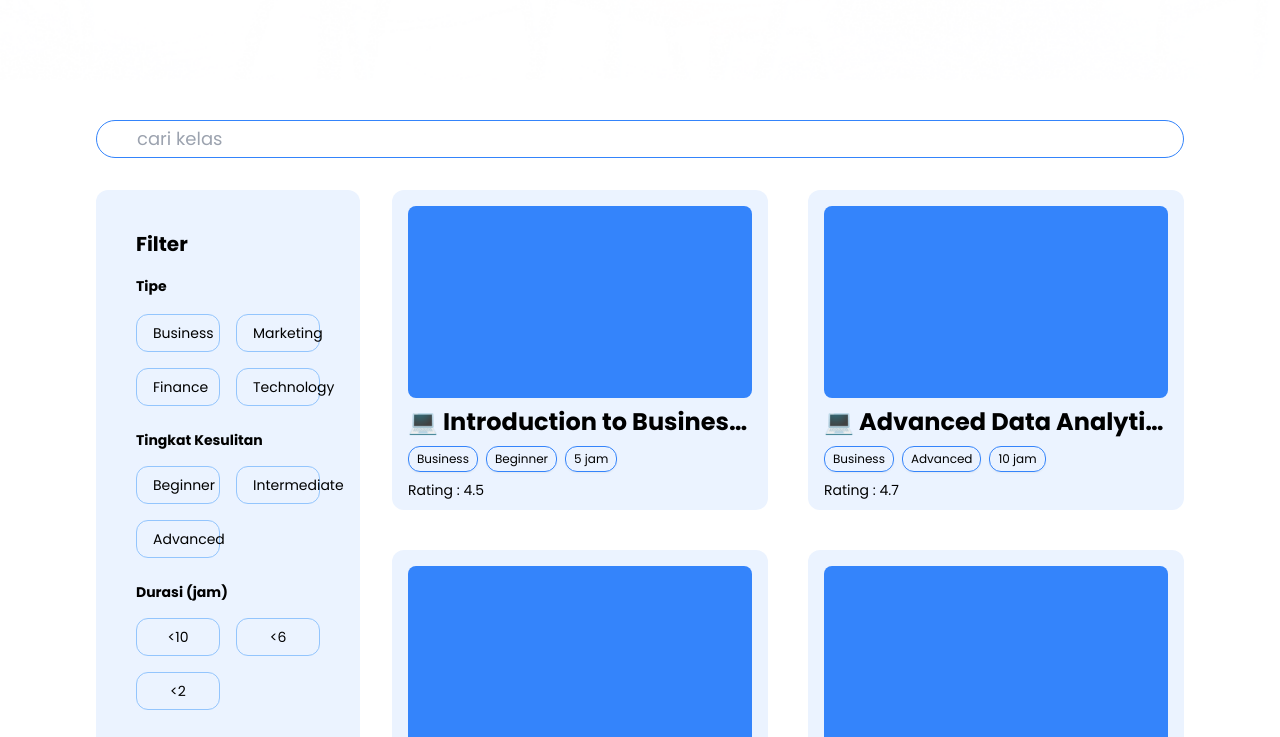
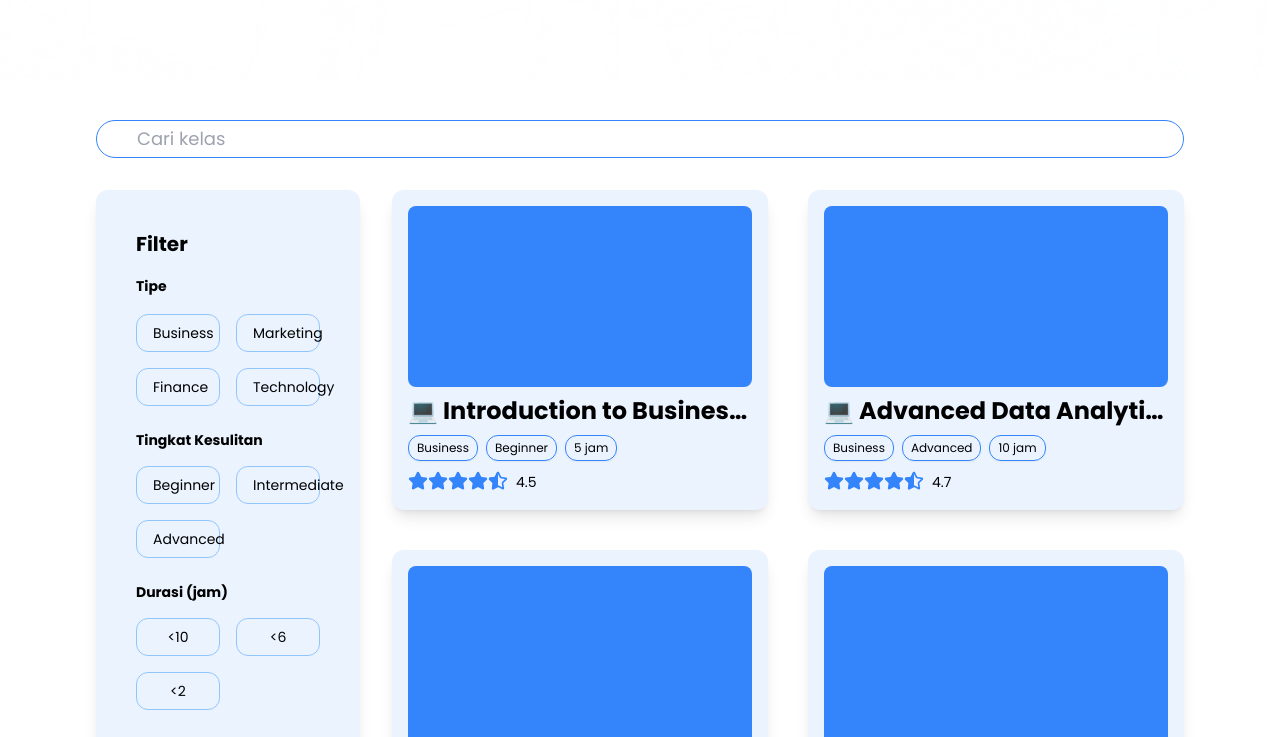
Before and after one commit to syaquiii/innovaspace, a Next.js app: page /kelas in a window 1280 px wide. Shown: the part 720-1457 px from the top of the page. Built offline with nearby package versions, Linux system fonts and the light colour scheme.

Commit message:
ADD : fitur search course

```diff
--- a/src/app/home/components/Langganan.tsx
+++ b/src/app/home/components/Langganan.tsx
@@ -19,13 +19,13 @@ const Langganan: React.FC = () => {
             Join <span className="text-normal-default">Innova Space</span> now!
           </h2>
         </div>
-        <div className="lg:flex flex flex-col-reverse lg:flex-row gap-x-10 justify-between lg:mt-20">
-          <div className="lg:w-4/5 grid lg:grid-cols-3 gap-24 lg:gap-8">
+        <div className="lg:flex lg:px-32 lg:flex-col-reverse flex flex-col-reverse gap-x-10 justify-between lg:mt-0">
+          <div className="lg:w-full grid lg:grid-cols-3 gap-24 lg:gap-8">
             {Subslist.map((item: Tsubslist) => (
               <SubscriptionCard subs={item} key={item.id} />
             ))}
           </div>
-          <div className="lg:w-1/5 mt-24 mb-16 flex flex-row lg:flex-col justify-center">
+          <div className="lg:w-full mt-24 mb-16 flex  w-full text-center justify-center">
             <h2 className="font-bold text-4xl lg:text-6xl">Subsc</h2>
             <h2 className="font-bold text-4xl lg:text-6xl">ription</h2>
           </div>
--- a/src/app/kelas/components/Content.tsx
+++ b/src/app/kelas/components/Content.tsx
@@ -7,8 +7,8 @@ interface ContentProps {
 }
 const Content: React.FC<ContentProps> = ({ courses }) => {
   return (
-    <div className="lg:flex  lg:w-full  justify-between gap-8 ">
-      <div className="w-full  grid lg:w-full lg:grid-cols-2 gap-10">
+    <div className="lg:flex w-full  lg:w-full  justify-between gap-8 ">
+      <div className="w-ful  grid lg:w-full lg:grid-cols-2 gap-10">
         {courses.map((item) => (
           <Link key={item.id_course} href={`/kelas/${item.id_course}`}>
             <KelasCard kelas={item} />
--- a/src/app/kelas/components/Filter.tsx
+++ b/src/app/kelas/components/Filter.tsx
@@ -1,9 +1,9 @@
-import React, { useEffect, useState } from "react";
+import React from "react";
 import { Course } from "@/type/TDummyData";
 import { FilterButton } from "./FilterButton";
-import { useFilterCourses } from "@/hooks/useFilterCourse";
 import { FilterData } from "@/data/FilterData";
 import { getDurationLabel } from "@/utils/durationLabels";
+import { useFilter } from "@/hooks/useFilterCourse";
 
 interface FilterProps {
   courses: Course[];
@@ -14,28 +14,11 @@ export const Filter: React.FC<FilterProps> = ({
   courses,
   setFilteredCourses,
 }) => {
-  const [filters, setFilters] = useState<{ [key: string]: string | null }>({
-    category: null,
-    difficulty: null,
-    duration: null,
-  });
-
-  const filteredCourses = useFilterCourses(courses, filters);
-
-  useEffect(() => {
-    setFilteredCourses(filteredCourses);
-  }, [filteredCourses, setFilteredCourses]);
-
-  const handleClick = (filterType: string, value: string) => {
-    setFilters((prevFilters) => ({
-      ...prevFilters,
-      [filterType]: prevFilters[filterType] === value ? null : value,
-    }));
-  };
+  const { filters, handleClick } = useFilter(courses, setFilteredCourses);
 
   return (
     <div className={`w-full h-full`}>
-      <div className="bg-light-defaul rounded-xl bg-light-default w-full min-h-[30rem] p-10 ">
+      <div className="bg-light-default rounded-xl shadow-lg w-full min-h-[30rem] p-10 ">
         <p className="text-xl font-bold mb-4">Filter</p>
 
         <span className="text-sm font-bold">Tipe</span>
--- a/src/app/kelas/components/KelasCard.tsx
+++ b/src/app/kelas/components/KelasCard.tsx
@@ -1,5 +1,6 @@
 import { Course } from "@/type/TDummyData";
 import React, { FC } from "react";
+import StarRating from "./StarRating";
 
 type KelasCard = {
   kelas: Course;
@@ -7,10 +8,10 @@ type KelasCard = {
 
 const KelasCard: FC<KelasCard> = (kelas) => {
   return (
-    <div className="w-full lg:flex-col  hover:scale-105 transition-all hover:bg-light-hover cursor-pointer lg:h-[20rem] lg:items-start bg-light-default overflow-hidden lg:p-4 p-4 md:p-6 min-h-24  gap-2 rounded-xl flex items-center">
+    <div className="w-full lg:flex-col  hover:scale-105 transition-all hover:bg-light-hover cursor-pointer lg:h-[20rem] lg:items-start shadow-lg bg-light-default overflow-hidden lg:pb-8 lg:p-4 p-4 md:p-6 min-h-24  gap-2 rounded-xl flex items-center">
       <div className="w-2/6 lg:w-full lg:h-2/3   aspect-square h-fit rounded-lg  bg-normal-default"></div>
-      <div className="w-4/6 lg:w-full">
-        <h4 className="font-bold text-sm md:text-2xl   lg:truncate">
+      <div className="w-4/6  lg:w-full">
+        <h4 className="font-bold text-xs md:text-2xl    lg:truncate">
           💻 {kelas.kelas.nama}
         </h4>
         <div className="text-[8px] flex gap-2 md:text-sm flex-wrap lg:text-xs my-2">
@@ -24,10 +25,16 @@ const KelasCard: FC<KelasCard> = (kelas) => {
             {kelas.kelas.duration} jam
           </span>
         </div>
-
-        <p className="text-xs md:text-sm mt-2 flex items-center">
-          Rating : {kelas.kelas.rating}
-        </p>
+        <div className="flex items-center gap-2">
+          <StarRating
+            className="w-4 h-4 lg:h-5 lg:w-5"
+            key={null}
+            rating={kelas.kelas.rating}
+          />
+          <span className="text-[10px] lg:text-sm mt-[3px]">
+            {kelas.kelas.rating}
+          </span>
+        </div>
       </div>
     </div>
   );
--- /dev/null
+++ b/src/app/kelas/components/Search.tsx
@@ -0,0 +1,22 @@
+import React from "react";
+import { Input } from "@/components/ui/InputField";
+
+interface SearchProps {
+  searchQuery: string;
+  onSearchChange: (query: string) => void;
+}
+
+export const Search: React.FC<SearchProps> = ({
+  searchQuery,
+  onSearchChange,
+}) => {
+  return (
+    <Input
+      variant={"outline"}
+      className="w-full "
+      placeholder="Cari kelas"
+      value={searchQuery}
+      onChange={(e) => onSearchChange(e.target.value)}
+    />
+  );
+};
--- /dev/null
+++ b/src/app/kelas/components/StarRating.tsx
@@ -0,0 +1,51 @@
+import { Star, StarHalf } from "lucide-react";
+import React from "react";
+
+const StarRating = ({
+  rating,
+  className,
+}: {
+  rating: number;
+  className: string;
+}) => {
+  const fullStars = Math.floor(rating);
+  const hasHalfStar = rating % 1 !== 0;
+  const emptyStars = 5 - fullStars - (hasHalfStar ? 1 : 0);
+
+  const stars = [];
+
+  // Add full stars
+  for (let i = 0; i < fullStars; i++) {
+    stars.push(
+      <span key={`full-${i}`} className="star full">
+        <Star fill="#3484fb" className={`${className} text-normal-default`} />
+      </span>
+    );
+  }
+
+  // Add half star (if applicable)
+  if (hasHalfStar) {
+    stars.push(
+      <span key="half" className="star half relative">
+        <StarHalf
+          fill="#3484fb"
+          className={`${className} text-normal-default`}
+        />
+        <Star className={`${className} absolute top-0 text-normal-default`} />
+      </span>
+    );
+  }
+
+  // Add empty stars
+  for (let i = 0; i < emptyStars; i++) {
+    stars.push(
+      <span key={`empty-${i}`} className={`${className} text-normal-default`}>
+        <Star className={`${className} text-normal-default`} />
+      </span>
+    );
+  }
+
+  return <div className="flex">{stars}</div>;
+};
+
+export default StarRating;
--- a/src/app/kelas/page.tsx
+++ b/src/app/kelas/page.tsx
@@ -1,32 +1,41 @@
 "use client";
 import Hero from "./components/Hero";
 import Content from "./components/Content";
-import { Input } from "@/components/ui/InputField";
 import { useKelasContext } from "@/hooks/useKelasContext";
 import { useState } from "react";
 import { MobileFilter } from "./components/MobileFilter";
 import { Filter } from "./components/Filter";
+import { Search } from "./components/Search";
+import { handleSearch } from "@/utils/handleSearch";
 
 const Page = () => {
   const { kelas } = useKelasContext();
   const courseData = kelas;
   const [filteredCourses, setFilteredCourses] = useState(kelas);
+  const [searchQuery, setSearchQuery] = useState("");
 
   return (
     <section className="h-fit">
       <Hero />
       <div className="min-h-[50rem] lg:py-10 py-4 bg-white mycontainer">
         <div className="mb-8 flex lg:block justify-between gap-4 items-center">
-          <Input
-            variant={"outline"}
-            className="w-full"
-            placeholder="cari kelas"
-          ></Input>
+          <Search
+            searchQuery={searchQuery}
+            onSearchChange={(query) =>
+              handleSearch(
+                query,
+                courseData,
+                setSearchQuery,
+                setFilteredCourses
+              )
+            }
+          />
           <MobileFilter
             courses={courseData}
             setFilteredCourses={setFilteredCourses}
           />
         </div>
+
         <div className="flex gap-8">
           <div className="hidden lg:block w-1/3">
             <Filter
@@ -34,6 +43,7 @@ const Page = () => {
               setFilteredCourses={setFilteredCourses}
             />
           </div>
+
           <Content courses={filteredCourses} />
         </div>
       </div>
--- a/src/components/Navbar.tsx
+++ b/src/components/Navbar.tsx
@@ -69,7 +69,7 @@ const Navbar: React.FC = () => {
     >
       {isOpen && <MobileNavbar />}
 
-      <div className="hidden fixed lg:w-full xl:w-[70rem]  md:w-full mycontainer mt-10 font-semibold md:text-md lg:text-md xl:text-xl bg-light-default md:flex justify-between h-20 rounded-3xl lg:px-8 items-center">
+      <div className="hidden fixed lg:w-full xl:w-[70rem]  md:w-full mycontainer mt-10 font-semibold md:text-md lg:text-md xl:text-xl shadow-2xl bg-light-default md:flex justify-between h-20 rounded-3xl lg:px-8 items-center">
         <Logo size="normal" style="dark" />
         <ul className="flex lg:gap-8 md:gap-4 xl:gap-16">
           {navlink.map((item) => (
@@ -101,7 +101,7 @@ const Navbar: React.FC = () => {
       </div>
       <div
         className={`md:hidden m-4 rounded-lg ${
-          isOpen ? "bg-opacity-0" : "bg-normal-default"
+          isOpen ? "bg-opacity-0" : "bg-normal-default "
         } text-white fixed`}
       >
         <Hamburger
--- a/src/data/DummyData.ts
+++ b/src/data/DummyData.ts
@@ -24,7 +24,7 @@ export const dummyData = {
       email: "dummy@mail.com",
       username: "dummy dummy",
       password: "dummydummy",
-      nama: "John Doe",
+      nama: "Dika alfahrezi",
       institusi: "ABC University",
       bidang_bisnis: "Technology",
       preferensi: "AI",
--- a/src/hooks/useFilterCourse.ts
+++ b/src/hooks/useFilterCourse.ts
@@ -1,11 +1,15 @@
-import { useEffect, useState } from "react";
+import { useState, useEffect } from "react";
 import { Course } from "@/type/TDummyData";
 
-export const useFilterCourses = (
+export const useFilter = (
   courses: Course[],
-  filters: { [key: string]: string | null }
+  setFilteredCourses: (courses: Course[]) => void
 ) => {
-  const [filteredCourses, setFilteredCourses] = useState<Course[]>([]);
+  const [filters, setFilters] = useState<{ [key: string]: string | null }>({
+    category: null,
+    difficulty: null,
+    duration: null,
+  });
 
   useEffect(() => {
     const filtered = courses.filter((course) => {
@@ -13,11 +17,21 @@ export const useFilterCourses = (
         (!filters.category || course.kategori === filters.category) &&
         (!filters.difficulty ||
           course.tingkat_kesulitan === filters.difficulty) &&
-        (!filters.duration || course.duration < filters.duration) // Periksa apakah durasi KURANG DARI nilai yang dipilih
+        (!filters.duration || course.duration < filters.duration)
       );
     });
     setFilteredCourses(filtered);
-  }, [filters, courses]);
+  }, [filters, courses, setFilteredCourses]);
 
-  return filteredCourses;
+  const handleClick = (filterType: string, value: string) => {
+    setFilters((prevFilters) => ({
+      ...prevFilters,
+      [filterType]: prevFilters[filterType] === value ? null : value,
+    }));
+  };
+
+  return {
+    filters,
+    handleClick,
+  };
 };
--- /dev/null
+++ b/src/utils/handleSearch.ts
@@ -0,0 +1,14 @@
+import { Course } from "@/type/TDummyData";
+
+export const handleSearch = (
+  query: string,
+  courses: Course[],
+  setSearchQuery: (query: string) => void,
+  setFilteredCourses: (courses: Course[]) => void
+) => {
+  setSearchQuery(query);
+  const filtered = courses.filter((course) =>
+    course.nama.toLowerCase().includes(query.toLowerCase())
+  );
+  setFilteredCourses(filtered);
+};
```
